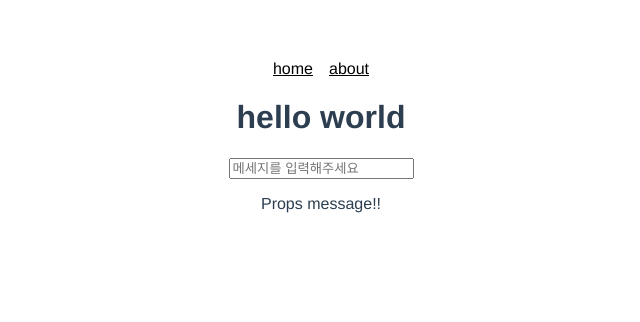
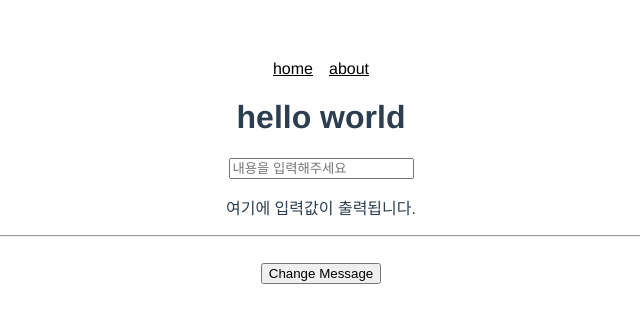
Before and after one commit to overdiv/ts-with-vuex, a Vue app: page / in a window 1280 px wide. Shown: the top 322 px of the page, without its empty margins (319-959 px from the left). Built offline with nearby package versions, Linux system fonts and the light colour scheme.

Commit message:
feat: Watch 데코레이터 적용, sass loader 추가

```diff
--- a/package.json
+++ b/package.json
@@ -17,6 +17,8 @@
   "devDependencies": {
     "@vue/cli-plugin-typescript": "^4.2.0",
     "@vue/cli-service": "^4.2.0",
+    "sass": "^1.26.1",
+    "sass-loader": "^8.0.2",
     "typescript": "~3.7.5",
     "vue-template-compiler": "^2.6.11"
   }
--- a/src/components/Children.vue
+++ /dev/null
@@ -1,13 +0,0 @@
-<template>
-<div>
-	{{ parentMessage }}
-</div>
-</template>
-<script lang="ts">
-import { Component, Prop, Vue} from 'vue-property-decorator';
-
-@Component
-  export default class Children extends Vue {
-    @Prop() public parentMessage?: string;
-}
-</script>
--- a/src/components/Message.vue
+++ b/src/components/Message.vue
@@ -1,7 +1,7 @@
 <template>
   <div>
-    <input type="text" v-model="message" placeholder="메세지를 입력해주세요">
-    <p>{{ message }}</p>
+    <input type="text" v-model="message" placeholder="내용을 입력해주세요">
+    <p>{{ message || '여기에 입력값이 출력됩니다.' }}</p>
   </div>
 </template>
 
--- /dev/null
+++ b/src/components/children/Children.scss
@@ -0,0 +1,4 @@
+span {
+	font-weight: bold;
+	color: orangered;
+}
--- /dev/null
+++ b/src/components/children/Children.ts
@@ -0,0 +1,16 @@
+import { Component, Prop, Vue, Watch } from 'vue-property-decorator';
+
+@Component
+export default class Children extends Vue {
+  @Prop() public parentMessage?: string;
+
+  public alertMessage: string = '';
+  @Watch('parentMessage',
+    {
+      // immediate: true,
+      // deep: true,
+    })
+  public update(value: string, oldValue: string) {
+    this.alertMessage = '메세지가 업데이트 되었습니다.';
+  }
+}
--- /dev/null
+++ b/src/components/children/Children.vue
@@ -0,0 +1,12 @@
+<template>
+<div>
+	<p>
+		{{ alertMessage }}
+	</p>
+	<span>
+		{{ parentMessage }}
+	</span>
+</div>
+</template>
+<style src="./Children.scss" lang="scss" scoped></style>
+<script lang="ts" src="./Children.ts"></script>
--- a/src/views/Home.vue
+++ b/src/views/Home.vue
@@ -2,7 +2,10 @@
   <div class="home">
     <HelloWorld msg="hello world" />
     <Message />
-    <Children :parentMessage="message" />
+    <hr>
+    <Children :parentMessage="changeMsg" />
+    <br>
+    <button @click="changeMessage">Change Message</button>
   </div>
 </template>
 
@@ -10,7 +13,7 @@
 import { Component, Vue } from 'vue-property-decorator';
 import HelloWorld from '@/components/HelloWorld.vue';
 import Message from '@/components/Message.vue';
-import Children from '@/components/Children.vue';
+import Children from '@/components/children/Children';
 
 @Component({
   components: {
@@ -20,6 +23,11 @@ import Children from '@/components/Children.vue';
   },
 })
 export default class Home extends Vue {
+  public changeMsg: string = 'Message...';
   private message: string = 'Props message!!';
+
+  public changeMessage() {
+    this.changeMsg = 'Hello Watch!';
+  }
 }
 </script>
```
Also changed, not shown: 1 other file (tests, documents, lock files or other folders).
